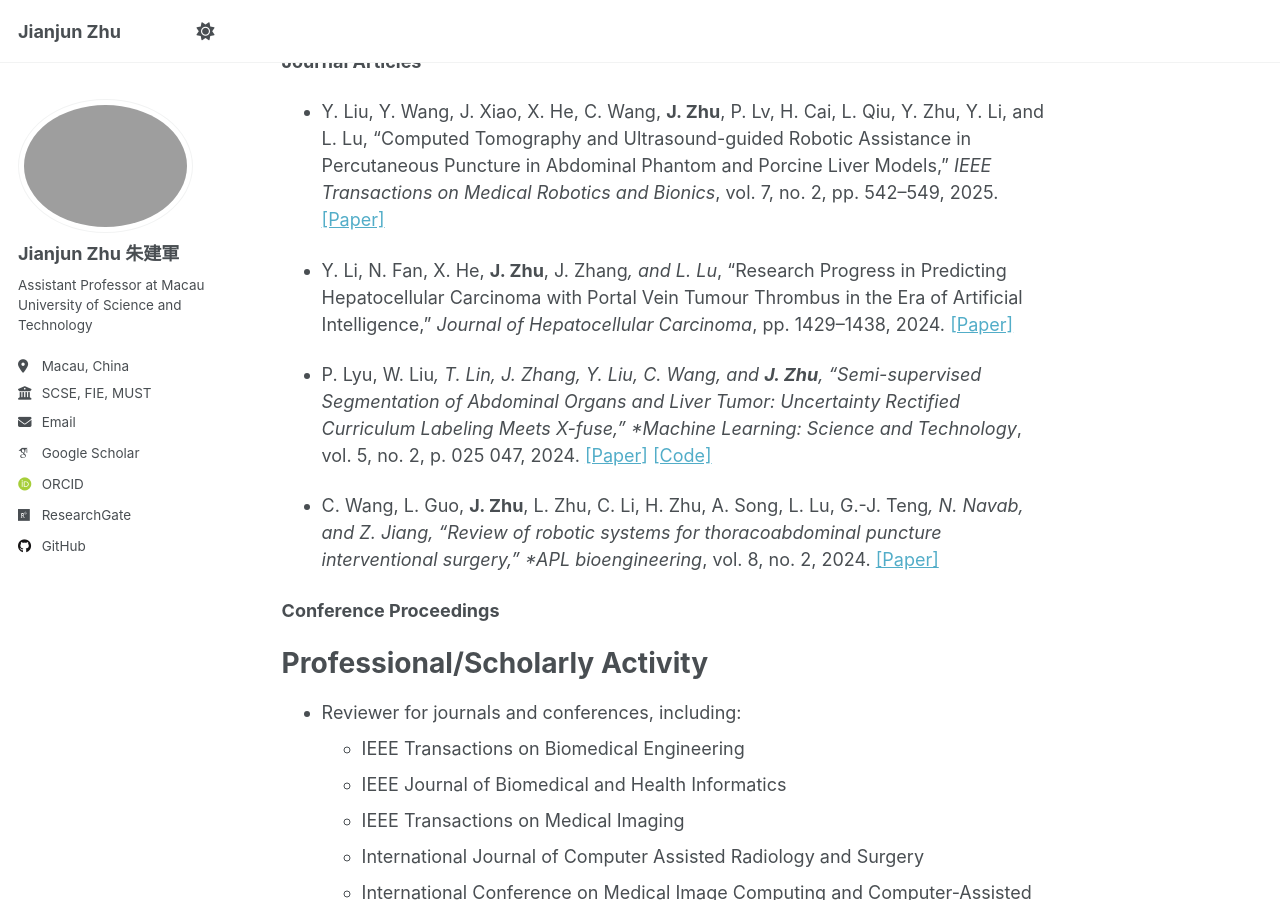
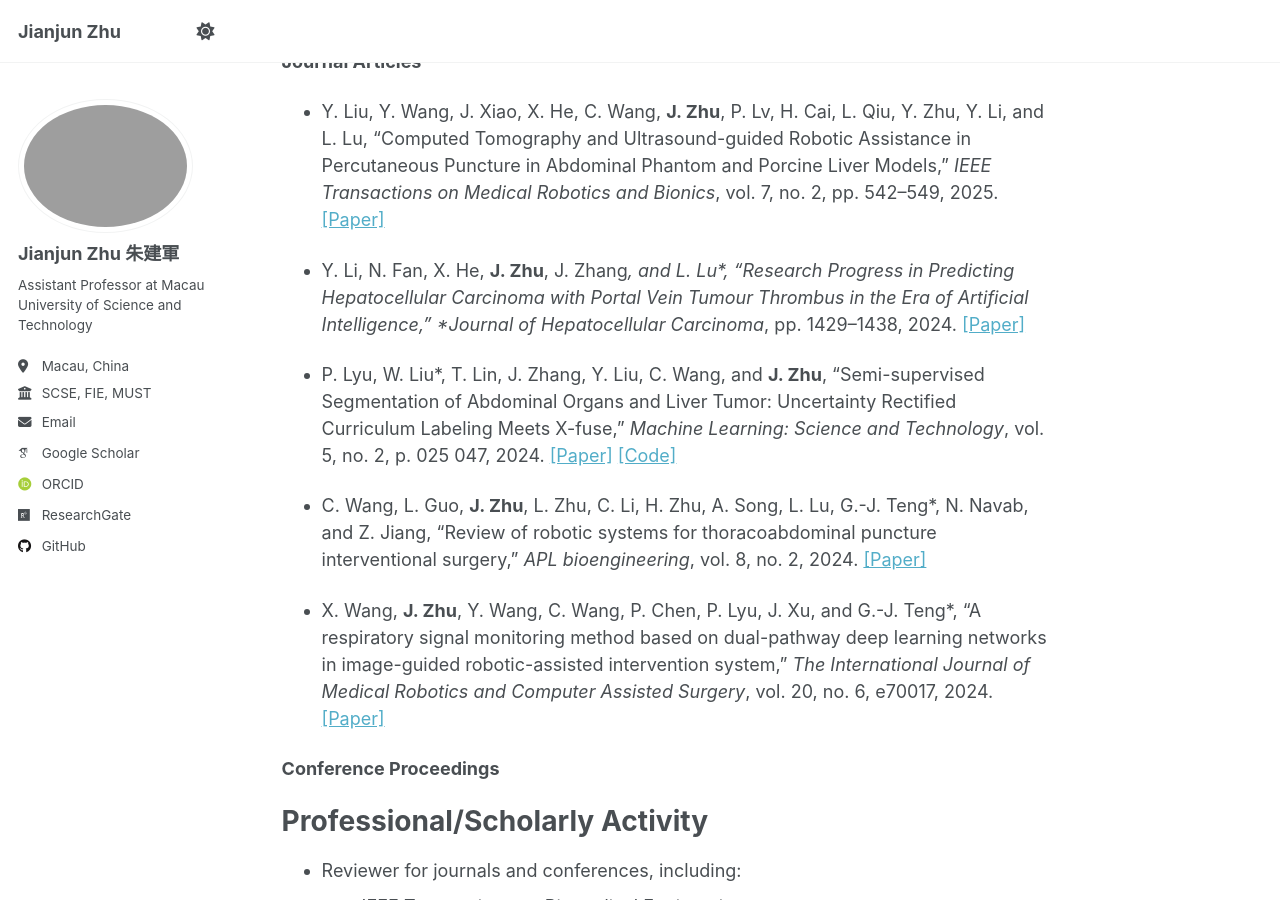
Before and after one commit to JianjunZhu/JianjunZhu.github.io, a Jekyll site: the page built from _pages/about.md, in a window 1280 px wide and 900 px high, scrolled down 1677 px. Built offline with Jekyll 4.4.1, drawn with Linux system fonts in a browser that asks for light colours; some web fonts are replaced; a script that is not in the unit is left out.

Commit message:
Update about.md

```diff
--- a/_pages/about.md
+++ b/_pages/about.md
@@ -66,11 +66,14 @@ Publications (Others)
 
 - Y. Liu, Y. Wang, J. Xiao, X. He, C. Wang, **J. Zhu**, P. Lv, H. Cai, L. Qiu, Y. Zhu, Y. Li, and L. Lu, “Computed Tomography and Ultrasound-guided Robotic Assistance in Percutaneous Puncture in Abdominal Phantom and Porcine Liver Models,” *IEEE Transactions on Medical Robotics and Bionics*, vol. 7, no. 2, pp. 542–549, 2025. [[Paper]](https://doi.org/10.1109/TMRB.2025.3550644)
 
-- Y. Li, N. Fan, X. He, **J. Zhu**, J. Zhang*, and L. Lu*, “Research Progress in Predicting Hepatocellular Carcinoma with Portal Vein Tumour Thrombus in the Era of Artificial Intelligence,” *Journal of Hepatocellular Carcinoma*, pp. 1429–1438, 2024. [[Paper]](https://doi.org/10.2147/JHC.S474922)
+- Y. Li, N. Fan, X. He, **J. Zhu**, J. Zhang*, and L. Lu\*, “Research Progress in Predicting Hepatocellular Carcinoma with Portal Vein Tumour Thrombus in the Era of Artificial Intelligence,” *Journal of Hepatocellular Carcinoma*, pp. 1429–1438, 2024. [[Paper]](https://doi.org/10.2147/JHC.S474922)
 
-- P. Lyu, W. Liu*, T. Lin, J. Zhang, Y. Liu, C. Wang, and **J. Zhu**, “Semi-supervised Segmentation of Abdominal Organs and Liver Tumor: Uncertainty Rectified Curriculum Labeling Meets X-fuse,” *Machine Learning: Science and Technology*, vol. 5, no. 2, p. 025 047, 2024. [[Paper]](https://doi.org/10.1088/2632-2153/ad4c38) [[Code]](https://github.com/lyupengju/X-Fuse)
+- P. Lyu, W. Liu\*, T. Lin, J. Zhang, Y. Liu, C. Wang, and **J. Zhu**, “Semi-supervised Segmentation of Abdominal Organs and Liver Tumor: Uncertainty Rectified Curriculum Labeling Meets X-fuse,” *Machine Learning: Science and Technology*, vol. 5, no. 2, p. 025 047, 2024. [[Paper]](https://doi.org/10.1088/2632-2153/ad4c38) [[Code]](https://github.com/lyupengju/X-Fuse)
 
-- C. Wang, L. Guo, **J. Zhu**, L. Zhu, C. Li, H. Zhu, A. Song, L. Lu, G.-J. Teng*, N. Navab, and Z. Jiang, “Review of robotic systems for thoracoabdominal puncture interventional surgery,” *APL bioengineering*, vol. 8, no. 2, 2024. [[Paper]]()
+- C. Wang, L. Guo, **J. Zhu**, L. Zhu, C. Li, H. Zhu, A. Song, L. Lu, G.-J. Teng\*, N. Navab, and Z. Jiang, “Review of robotic systems for thoracoabdominal puncture interventional surgery,” *APL bioengineering*, vol. 8, no. 2, 2024. [[Paper]](https://doi.org/10.1063/5.0180494)
+
+- X. Wang, **J. Zhu**, Y. Wang, C. Wang, P. Chen, P. Lyu, J. Xu, and G.-J. Teng\*, “A respiratory signal monitoring method based on dual-pathway deep learning networks in image-guided robotic-assisted intervention system,” *The International Journal of Medical Robotics and Computer Assisted Surgery*, vol. 20, no. 6, e70017, 2024. [[Paper]](https://doi.org/10.1002/rcs.70017)
+
 
 **Conference Proceedings**
 
```
